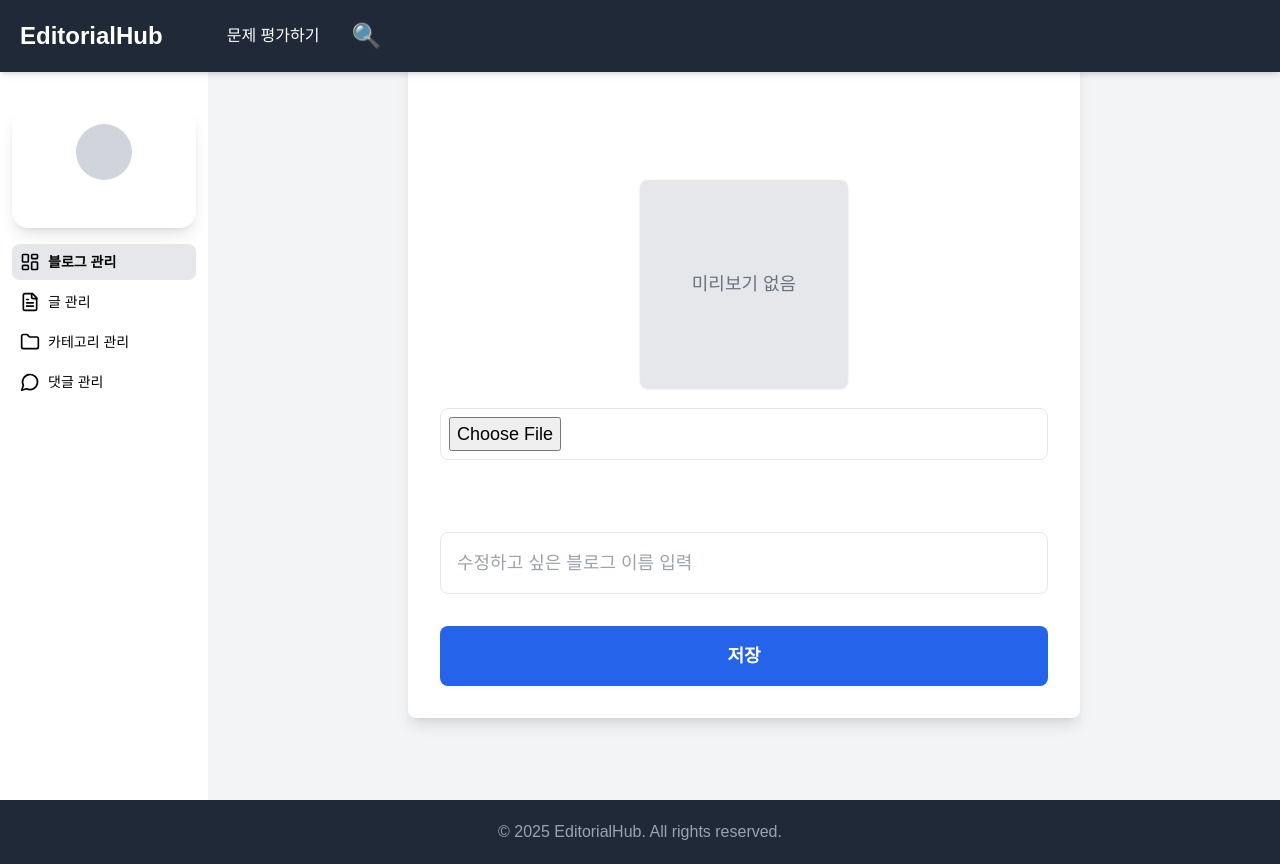
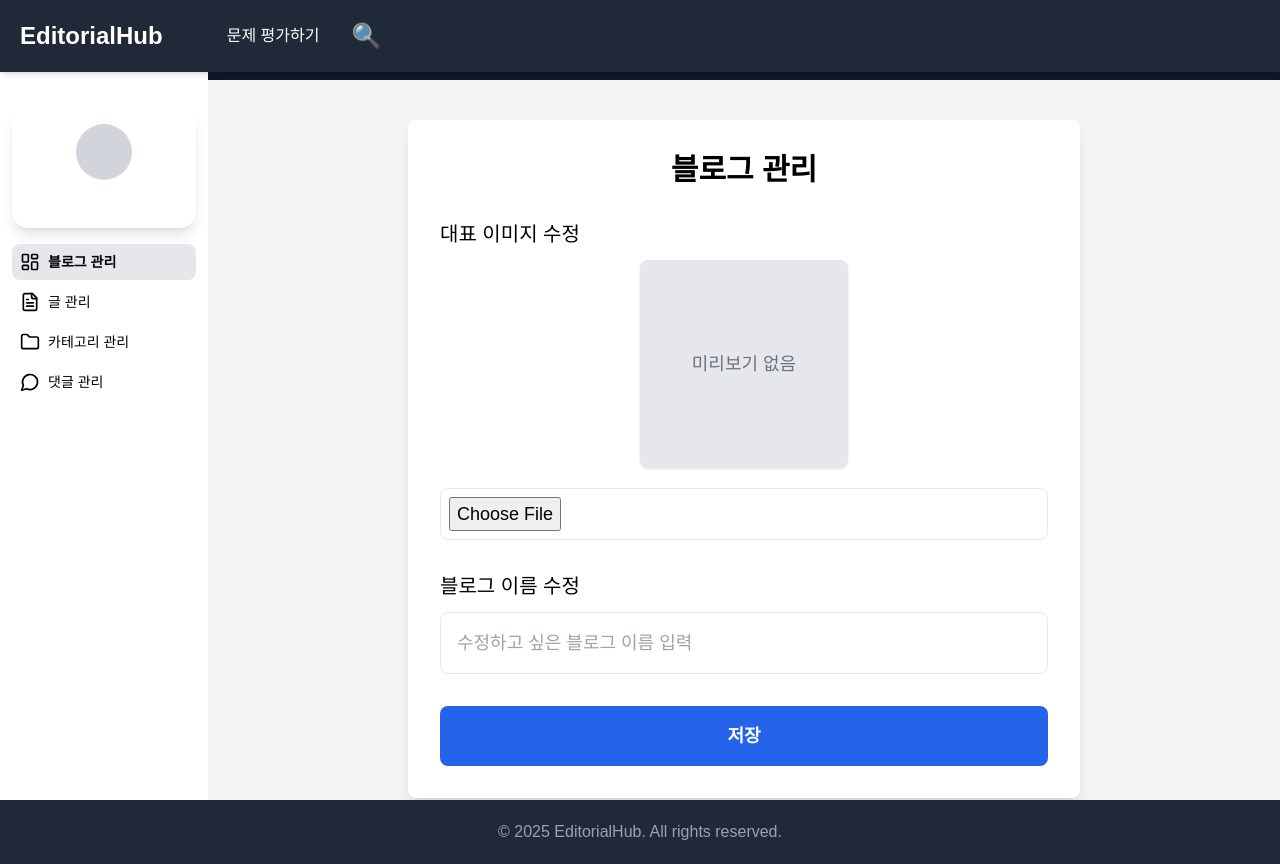
Before and after one commit to SooinPark1019/Mysol-frontend, a Next.js app: page /blogmanage in a window 1280 px wide. Built offline with nearby package versions, Linux system fonts and the light colour scheme; no server answers.

Commit message:
블로그 관리 페이지 개선

```diff
--- a/src/app/blogmanage/page.tsx
+++ b/src/app/blogmanage/page.tsx
@@ -81,12 +81,12 @@ const BlogManagement = () => {
       <Sidebar />
 
       {/* 메인 컨텐츠 영역 */}
-      <main className="flex-1 p-10 bg-gray-100 flex flex-col items-center">
+      <main className="flex-1 p-10 bg-gray-100 flex flex-col items-center mt-20">
         <div className="bg-white p-8 rounded-lg shadow-lg w-full max-w-2xl">
-          <h1 className="text-3xl font-bold mb-8 text-center">블로그 관리</h1>
+          <h1 className="text-3xl font-bold mb-8 text-center text-black">블로그 관리</h1>
 
           {/* 대표 이미지 수정 */}
-          <label className="block text-xl font-medium mb-3">대표 이미지 수정</label>
+          <label className="block text-xl font-medium mb-3 text-black">대표 이미지 수정</label>
 
           {/* 이미지 미리보기 */}
           {imagePreview ? (
@@ -107,7 +107,7 @@ const BlogManagement = () => {
           <input type="file" accept="image/*" onChange={handleImageChange} className="mb-8 block w-full text-lg p-2 border rounded-lg" />
 
           {/* 블로그 이름 수정 */}
-          <label className="block text-xl font-medium mb-3">블로그 이름 수정</label>
+          <label className="block text-xl font-medium mb-3 text-black">블로그 이름 수정</label>
           <input
             type="text"
             value={blogName}
```
